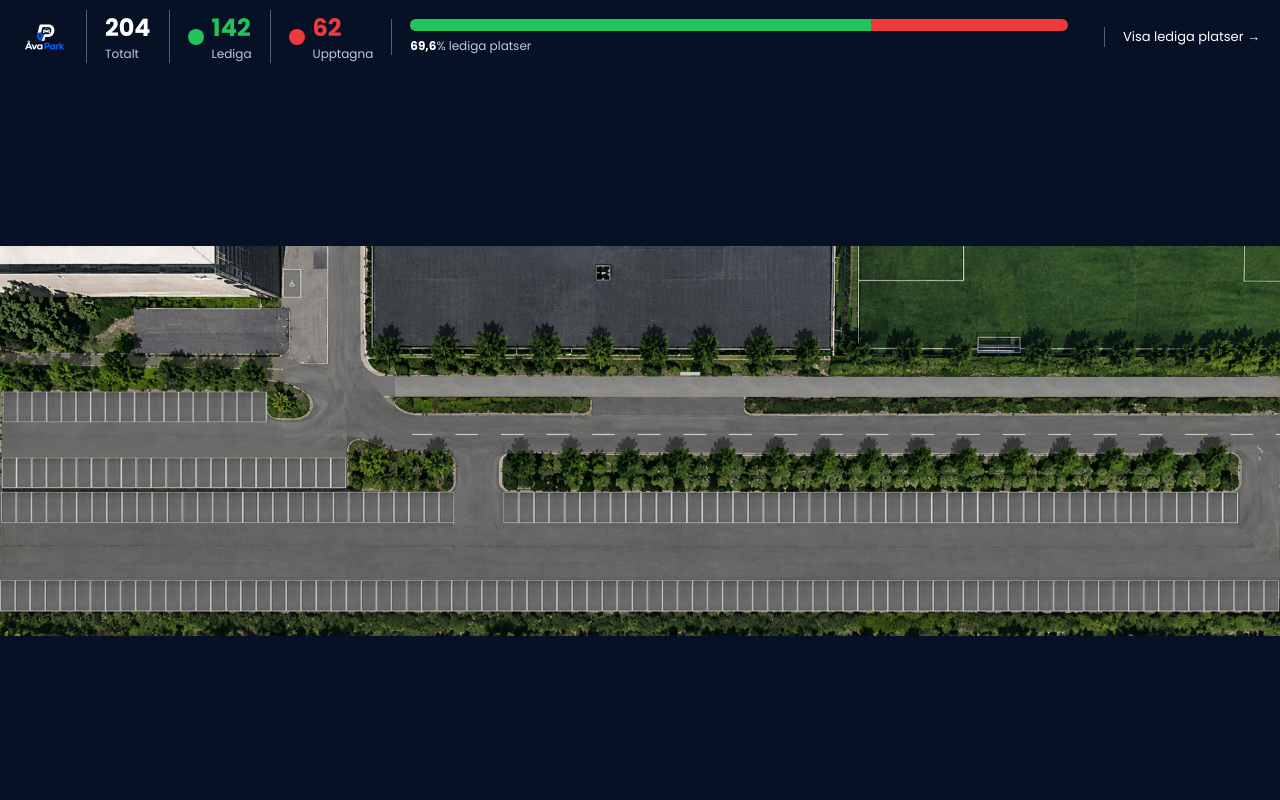
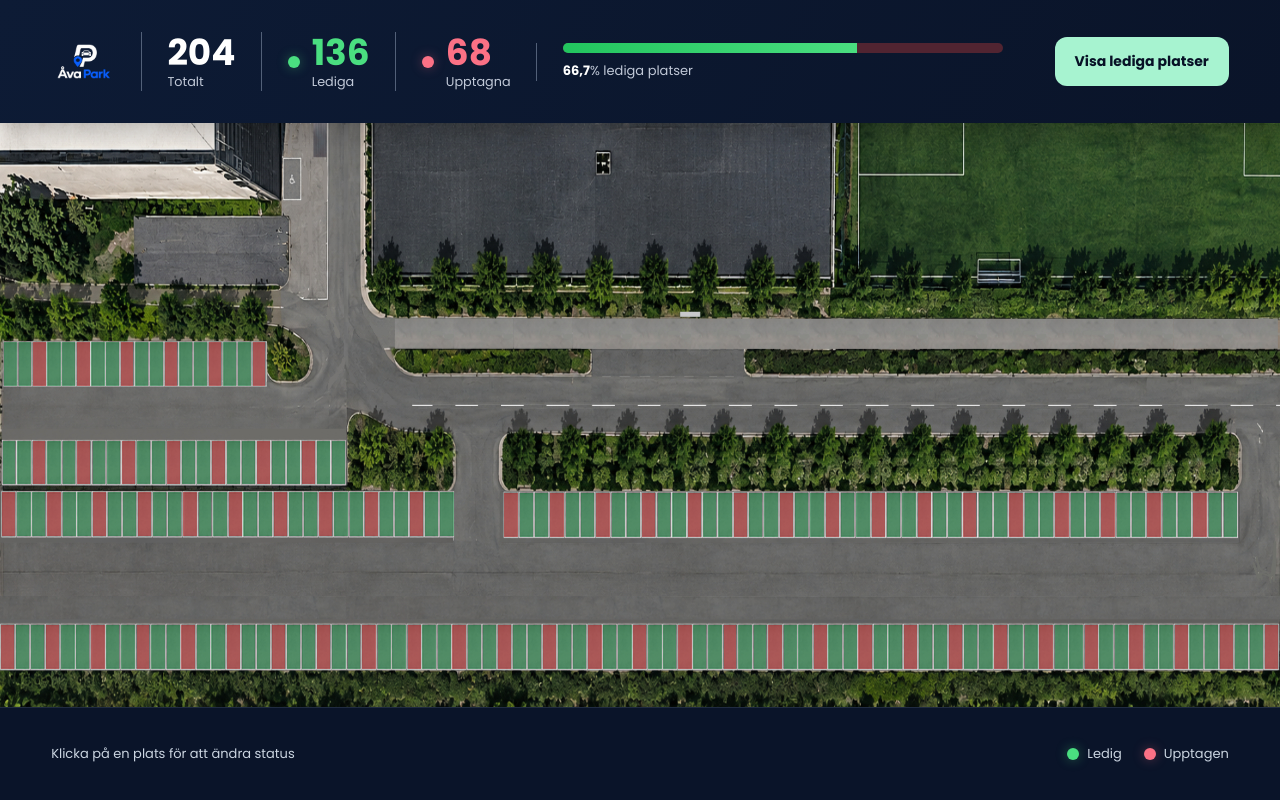
Before and after one commit to edu-kelyeb/Gymnasie-arbete-2026_Arvid-Lind-Kelvin-Yeboah, a plain HTML site: page index.html in a window 1280 px wide. Drawn offline with Linux system fonts and the light colour scheme; files whose address does not match are found by name.

Commit message:
Stor uppdatering
Parkeringsstatus är nu tillagdt. Det går att växla mellan upptagen och tagen på varje ruta.

Ja Ai krävdes då jag aldrig hade kommit på själv hur man skulle koda detta med den kunskapen jag har.

```diff
--- a/css/style.css
+++ b/css/style.css
@@ -2,7 +2,7 @@
   font-family: "Poppins";
   src: url("../annat/font/Poppins-Regular.ttf") format("truetype");
   font-style: normal;
-  font-weight: 300;
+  font-weight: 400;
   font-display: swap;
 }
 
@@ -15,158 +15,357 @@
 }
 
 body {
-  background-image: url("../annat/avaparkering.png");
-  background-color: #071126;
-  background-position: center calc(60%);
-  background-repeat: no-repeat;
-  background-size: contain;
-}
-
-.navbar {
-  position: fixed;
-  top: 0;
-  left: 0;
-  z-index: 1;
-  box-sizing: border-box;
   display: flex;
-  align-items: center;
-  justify-content: space-between;
-  gap: 18px;
-  width: 100%;
-  padding: 10px 20px;
+  flex-direction: column;
   color: #ffffff;
   background: #071126;
   font-family: "Poppins", sans-serif;
 }
 
-.navbar img {
-  display: block;
-  width: 48px;
+.toppmeny {
+  position: relative;
+  z-index: 1;
+  box-sizing: border-box;
+  display: flex;
+  flex: 0 0 auto;
+  align-items: center;
+  justify-content: space-between;
+  flex-wrap: wrap;
+  gap: clamp(16px, 2vw, 32px);
+  width: 100%;
+  padding: clamp(16px, 2.5vw, 32px) clamp(18px, 4vw, 64px);
+  color: #ffffff;
+  background: linear-gradient(120deg, #0d1b35, #0a1429);
+  box-shadow: 0 10px 28px rgb(0 0 0 / 24%);
 }
 
-.navbar > .totala-platser,
-.totala-platser-lediga,
-.totala-platser-upptagna {
+.logotyp img {
+  display: block;
+  width: clamp(56px, 5vw, 76px);
+}
+
+.toppmeny > .statistik-total,
+.statistik-lediga,
+.statistik-upptagna {
   display: flex;
   align-items: center;
-  gap: 8px;
-  padding-left: 18px;
+  gap: 12px;
+  padding-left: clamp(14px, 2vw, 28px);
   border-left: 1px solid #526078;
 }
 
-.totala-content,
-.lediga-content,
-.upptagna-content {
+.statistik-innehall,
+.statistik-lediga-innehall,
+.statistik-upptagna-innehall {
   display: flex;
   flex-direction: column;
 }
 
-.totala-content .totala-platser,
-.lediga-content .lediga-platser,
-.upptagna-content .upptagna-platser {
+.statistik-innehall .antal-total,
+.statistik-lediga-innehall .antal-lediga,
+.statistik-upptagna-innehall .antal-upptagna {
   color: #ffffff;
   font-family: "Poppins Bold", sans-serif;
-  font-size: 24px;
+  font-size: clamp(26px, 2.8vw, 38px);
+  line-height: 1.15;
 }
 
-.totala-content span,
-.lediga-content span,
-.upptagna-content span {
+.statistik-innehall span,
+.statistik-lediga-innehall span,
+.statistik-upptagna-innehall span {
   color: #c1c9d8;
-  font-size: 12px;
+  font-size: clamp(12px, 1vw, 14px);
 }
 
-.totala-platser-lediga .lediga-platser {
-  color: #20c45a;
+.statistik-lediga .antal-lediga {
+  color: #4ade80;
 }
 
-.totala-platser-upptagna .upptagna-platser {
-  color: #ed3b3b;
+.statistik-upptagna .antal-upptagna {
+  color: #fb7185;
 }
 
-.prick {
+.indikator {
   display: block;
-  flex: 0 0 16px;
-  width: 16px;
-  height: 16px;
+  flex: 0 0 12px;
+  width: 12px;
+  height: 12px;
   border-radius: 50%;
 }
 
-.totala-platser-lediga .prick {
-  background: #20c45a;
+.statistik-lediga .indikator,
+.indikator.ledig {
+  background: #4ade80;
+  box-shadow: 0 0 12px rgb(74 222 128 / 38%);
 }
 
-.totala-platser-upptagna .prick {
-  background: #ed3b3b;
+.statistik-upptagna .indikator,
+.indikator.upptagen {
+  background: #fb7185;
+  box-shadow: 0 0 12px rgb(251 113 133 / 35%);
 }
 
-.ledighet {
-  flex: 1;
+.tillganglighet {
+  flex: 1 1 160px;
   min-width: 150px;
-  padding: 0 18px;
+  padding: 0 clamp(12px, 2vw, 28px);
   border-left: 1px solid #526078;
 }
 
-.ledighet-bar {
+.tillganglighet-stapel {
   display: flex;
-  height: 12px;
-  margin-bottom: 6px;
+  height: 10px;
+  margin-bottom: 8px;
   overflow: hidden;
-  background: #ed3b3b;
+  background: #512431;
   border-radius: 10px;
 }
 
-.bar-lediga {
-  width: 70%;
-  background: #20c45a;
+.stapel-lediga {
+  width: 0;
+  background: linear-gradient(90deg, #22c55e, #4ade80);
+  transition: width 180ms ease;
 }
 
-.bar-upptagna {
+.stapel-upptagna {
   flex: 1;
 }
 
-.ledighet p {
+.tillganglighet p {
   color: #c1c9d8;
-  font-size: 12px;
+  font-size: 13px;
 }
 
-.ledighet .lediga-percent {
+.tillganglighet .procent-lediga {
   color: #ffffff;
   font-family: "Poppins Bold", sans-serif;
 }
 
-.navbar-action {
-  padding-left: 18px;
-  color: #ffffff;
-  border-left: 1px solid #526078;
+.meny-knapp {
+  padding: 14px 20px;
+  color: #071126;
+  background: #a7f3d0;
+  border: 0;
+  border-radius: 12px;
+  cursor: pointer;
+  font-family: "Poppins Bold", sans-serif;
+  font-size: 14px;
+  white-space: nowrap;
+  transition: background-color 150ms ease;
+}
+
+.meny-knapp:hover {
+  background: #6ee7b7;
+}
+
+#parkeringsomrade {
+  display: grid;
+  flex: 1 1 auto;
+  place-items: center;
+  min-height: 0;
+  overflow: hidden;
+}
+
+.kartyta {
+  position: relative;
+  flex: 0 0 auto;
+  width: 100%;
+  height: 100%;
+}
+
+.parkeringsbild,
+.parkeringsplatser {
+  position: absolute;
+  inset: 0;
+  display: block;
+  width: 100%;
+  height: 100%;
+}
+
+.parkeringsbild {
+  object-fit: fill;
+}
+
+.parkeringsrad {
+  position: absolute;
+}
+
+.parkeringsplats {
+  position: absolute;
+  top: 0;
+  box-sizing: border-box;
+  min-width: 0;
+  min-height: 0;
+  height: 100%;
+  padding: 0;
+  background: rgb(34 197 94 / 36%);
+  border: 0;
+  cursor: pointer;
+  transition:
+    background-color 120ms ease,
+    transform 120ms ease;
+}
+
+.parkeringsplats:hover {
+  z-index: 1;
+  background: rgb(74 222 128 / 78%);
+  transform: scale(1.12);
+}
+
+.parkeringsplats.upptagen {
+  background: rgb(239 68 68 / 48%);
+  border-color: rgb(254 202 202 / 82%);
+}
+
+.parkeringsplats.upptagen:hover {
+  background: rgb(248 113 113 / 82%);
+}
+
+#parkeringsomrade.visa-endast-lediga .parkeringsplats.upptagen {
+  visibility: hidden;
+}
+
+.bottenmeny {
+  display: flex;
+  flex: 0 0 auto;
+  align-items: center;
+  justify-content: space-between;
+  gap: 20px;
+  min-height: 64px;
+  padding: 14px clamp(18px, 4vw, 64px);
+  color: #cbd5e1;
+  background: #0a1429;
+  border-top: 1px solid rgb(148 163 184 / 16%);
   font-size: 13px;
-  text-decoration: none;
+}
+
+.teckenforklaring {
+  display: flex;
+  align-items: center;
+  gap: 22px;
+}
+
+.teckenforklaring span {
+  display: inline-flex;
+  align-items: center;
+  gap: 8px;
   white-space: nowrap;
 }
 
-.navbar-action:hover {
-  text-decoration: underline;
+.meny-knapp:focus-visible,
+.parkeringsplats:focus-visible {
+  outline: 3px solid #facc15;
+  outline-offset: 3px;
 }
 
-@media (max-width: 750px) {
-  .navbar {
-    flex-wrap: wrap;
-    gap: 12px;
-    padding: 10px;
+@media (max-width: 1050px) {
+  .toppmeny {
+    display: grid;
+    grid-template-columns:
+      minmax(100px, 1fr) repeat(3, minmax(70px, 0.6fr)) minmax(130px, 1fr)
+      auto;
+    gap: clamp(8px, 1.2vw, 14px);
+    padding: 18px clamp(14px, 2.4vw, 24px);
   }
 
-  .navbar > .totala-platser,
-  .totala-platser-lediga,
-  .totala-platser-upptagna {
+  .tillganglighet {
+    flex-basis: auto;
+  }
+}
+
+@media (max-width: 800px) {
+  .toppmeny {
+    display: grid;
+    grid-template-columns: repeat(3, minmax(0, 1fr));
+    gap: 12px;
+    padding: 14px;
+  }
+
+  .logotyp img {
+    width: 52px;
+  }
+
+  .logotyp {
+    grid-column: 1;
+    grid-row: 1;
+  }
+
+  .toppmeny > .statistik-total {
+    grid-column: 1;
+  }
+
+  .statistik-lediga {
+    grid-column: 2;
+  }
+
+  .statistik-upptagna {
+    grid-column: 3;
+  }
+
+  .toppmeny > .statistik-total,
+  .statistik-lediga,
+  .statistik-upptagna {
+    grid-row: 2;
+    gap: 8px;
     padding-left: 10px;
   }
 
-  .ledighet {
-    flex-basis: 100%;
-    order: 1;
+  .statistik-innehall .antal-total,
+  .statistik-lediga-innehall .antal-lediga,
+  .statistik-upptagna-innehall .antal-upptagna {
+    font-size: 24px;
   }
 
-  .navbar-action {
-    margin-left: auto;
+  .tillganglighet {
+    grid-column: 1 / -1;
+    grid-row: 3;
+    padding: 0;
+    border-left: 0;
+  }
+
+  .meny-knapp {
+    grid-column: 2 / -1;
+    grid-row: 1;
+    justify-self: end;
+    padding: 12px 14px;
+    font-size: 12px;
+  }
+
+  .bottenmeny {
+    min-height: 58px;
+    gap: 12px;
+    padding: 12px 14px;
+    font-size: 11px;
+  }
+
+  .teckenforklaring {
+    gap: 12px;
   }
 }
+
+@media (max-width: 640px) {
+  .kartyta {
+    height: auto;
+    max-height: 100%;
+    aspect-ratio: 1919 / 584;
+  }
+}
+
+@media (max-width: 380px) {
+  .toppmeny > .statistik-total,
+  .statistik-lediga,
+  .statistik-upptagna {
+    padding-left: 7px;
+  }
+
+  .statistik-innehall .antal-total,
+  .statistik-lediga-innehall .antal-lediga,
+  .statistik-upptagna-innehall .antal-upptagna {
+    font-size: 21px;
+  }
+
+  .bottenmeny {
+    align-items: flex-start;
+    flex-direction: column;
+  }
+}
--- a/index.html
+++ b/index.html
@@ -8,44 +8,58 @@
     <link rel="stylesheet" href="css/style.css" />
   </head>
   <body>
-    <nav class="navbar">
-      <a class="logo" href="index.html">
+    <nav class="toppmeny">
+      <a class="logotyp" href="index.html">
         <img src="annat/logo.png" alt="Åva Park" />
       </a>
-      <div class="totala-platser">
-        <div class="totala-content">
-          <p class="totala-platser">204</p>
+      <div class="statistik-total">
+        <div class="statistik-innehall">
+          <p class="antal-total">0</p>
           <span>Totalt</span>
         </div>
       </div>
-      <div class="totala-platser-lediga">
-        <span class="prick"></span>
-        <div class="lediga-content">
-          <p class="lediga-platser">142</p>
+      <div class="statistik-lediga">
+        <span class="indikator"></span>
+        <div class="statistik-lediga-innehall">
+          <p class="antal-lediga">0</p>
           <span>Lediga</span>
         </div>
       </div>
-      <div class="totala-platser-upptagna">
-        <span class="prick"></span>
-        <div class="upptagna-content">
-          <p class="upptagna-platser">62</p>
+      <div class="statistik-upptagna">
+        <span class="indikator"></span>
+        <div class="statistik-upptagna-innehall">
+          <p class="antal-upptagna">0</p>
           <span>Upptagna</span>
         </div>
       </div>
-      <div class="ledighet">
-        <div class="ledighet-bar">
-          <span class="bar-lediga"></span>
-          <span class="bar-upptagna"></span>
+      <div class="tillganglighet">
+        <div class="tillganglighet-stapel">
+          <span class="stapel-lediga"></span>
+          <span class="stapel-upptagna"></span>
         </div>
-        <p><span class="lediga-percent">69,6</span>% lediga platser</p>
+        <p><span class="procent-lediga">0</span>% lediga platser</p>
       </div>
-      <a
-        class="navbar-action"
-        href="(#funktion-där-man-kommer-kunna-plinga-lediga-platser??)"
-        >Visa lediga platser →</a
-      >
+      <button class="meny-knapp" id="filtrera-knapp" type="button">
+        Visa lediga platser
+      </button>
     </nav>
-    <main id="parking-map"></main>
+    <main id="parkeringsomrade">
+      <div class="kartyta">
+        <img
+          class="parkeringsbild"
+          src="annat/avaparkering.png"
+          alt="Karta över parkeringsplatser"
+        />
+        <div class="parkeringsplatser"></div>
+      </div>
+    </main>
+    <nav class="bottenmeny">
+      <span>Klicka på en plats för att ändra status</span>
+      <div class="teckenforklaring">
+        <span><i class="indikator ledig"></i>Ledig</span>
+        <span><i class="indikator upptagen"></i>Upptagen</span>
+      </div>
+    </nav>
     <script src="js/script.js"></script>
   </body>
 </html>
--- /dev/null
+++ b/js/script.js
@@ -0,0 +1,165 @@
+const kartBredd = 1919;
+const kartHojd = 584;
+const rader = [
+  {
+    topp: 219,
+    hojd: 44,
+    kanter: [
+      [5, 5], [25, 27], [47, 49], [69, 70], [91, 92], [113, 114],
+      [135, 136], [157, 158], [178, 180], [200, 202], [222, 224],
+      [244, 246], [266, 268], [288, 290], [310, 312], [332, 334],
+      [354, 356], [376, 378], [398, 399],
+    ],
+  },
+  {
+    topp: 318,
+    hojd: 43,
+    kanter: [
+      [2, 3], [23, 25], [46, 48], [68, 70], [91, 93], [113, 115],
+      [135, 138], [158, 160], [180, 182], [203, 205], [225, 227],
+      [248, 250], [270, 272], [293, 295], [315, 317], [337, 339],
+      [360, 362], [382, 384], [405, 407], [427, 429], [450, 452],
+      [472, 474], [494, 497], [517, 518],
+    ],
+  },
+  {
+    topp: 369,
+    hojd: 44,
+    kanter: [
+      [2, 2], [23, 25], [46, 47], [68, 70], [91, 93], [114, 115],
+      [136, 138], [159, 161], [182, 183], [204, 206], [227, 229],
+      [249, 251], [272, 274], [295, 297], [317, 319], [340, 342],
+      [363, 364], [385, 387], [408, 410], [431, 432], [453, 455],
+      [476, 478], [498, 500], [521, 523], [544, 546], [566, 568],
+      [589, 591], [612, 613], [634, 636], [657, 659], [680, 680],
+    ],
+  },
+  {
+    topp: 370,
+    hojd: 44,
+    kanter: [
+      [755, 755], [776, 778], [799, 801], [822, 824], [845, 847],
+      [868, 870], [891, 893], [914, 916], [937, 939], [960, 962],
+      [982, 985], [1005, 1007], [1028, 1030], [1051, 1053],
+      [1074, 1076], [1097, 1099], [1120, 1122], [1143, 1145],
+      [1166, 1168], [1189, 1191], [1212, 1214], [1235, 1237],
+      [1258, 1260], [1281, 1283], [1304, 1306], [1327, 1329],
+      [1350, 1352], [1373, 1375], [1396, 1398], [1418, 1421],
+      [1441, 1443], [1464, 1466], [1487, 1489], [1510, 1512],
+      [1533, 1535], [1556, 1558], [1579, 1581], [1602, 1604],
+      [1625, 1627], [1648, 1650], [1671, 1673], [1694, 1696],
+      [1717, 1719], [1740, 1742], [1763, 1765], [1786, 1788],
+      [1809, 1811], [1831, 1834], [1854, 1855],
+    ],
+  },
+  {
+    topp: 502,
+    hojd: 44,
+    kanter: [
+      [0, 0], [21, 23], [44, 46], [66, 68], [89, 91], [112, 113],
+      [134, 136], [157, 158], [179, 181], [202, 204], [224, 226],
+      [247, 249], [270, 271], [292, 294], [315, 316], [337, 339],
+      [360, 362], [382, 384], [405, 407], [428, 429], [450, 452],
+      [473, 474], [495, 497], [518, 520], [540, 542], [563, 565],
+      [586, 587], [608, 610], [631, 632], [653, 655], [676, 677],
+      [698, 700], [721, 723], [744, 745], [766, 768], [789, 790],
+      [811, 813], [834, 835], [856, 858], [879, 881], [902, 903],
+      [924, 926], [947, 948], [969, 971], [992, 993], [1014, 1016],
+      [1037, 1038], [1059, 1061], [1082, 1084], [1104, 1106],
+      [1127, 1129], [1149, 1151], [1172, 1174], [1195, 1196],
+      [1217, 1219], [1240, 1241], [1262, 1264], [1285, 1286],
+      [1307, 1309], [1330, 1331], [1352, 1354], [1375, 1377],
+      [1398, 1399], [1420, 1422], [1443, 1444], [1465, 1467],
+      [1488, 1489], [1510, 1512], [1533, 1535], [1556, 1557],
+      [1578, 1580], [1601, 1602], [1623, 1625], [1646, 1647],
+      [1668, 1670], [1691, 1692], [1713, 1715], [1736, 1737],
+      [1758, 1760], [1781, 1782], [1803, 1805], [1826, 1828],
+      [1848, 1850], [1871, 1873], [1893, 1895], [1916, 1916],
+    ],
+  },
+];
+
+const platser = [];
+const platsOverlag = document.querySelector(".parkeringsplatser");
+const parkeringsomrade = document.querySelector("#parkeringsomrade");
+const filtreraKnapp = document.querySelector("#filtrera-knapp");
+
+let visaEndastLediga = false;
+let platsNummer = 1;
+
+rader.forEach((rad) => {
+  const radElement = document.createElement("div");
+  radElement.className = "parkeringsrad";
+  radElement.style.left = "0";
+  radElement.style.top = `${(rad.topp / kartHojd) * 100}%`;
+  radElement.style.width = "100%";
+  radElement.style.height = `${(rad.hojd / kartHojd) * 100}%`;
+  platsOverlag.appendChild(radElement);
+
+  for (let platsIndex = 0; platsIndex < rad.kanter.length - 1; platsIndex += 1) {
+    const plats = document.createElement("button");
+    const arUpptagen = platsNummer % 3 === 0;
+    const vanster = rad.kanter[platsIndex][1] + 1;
+    const hoger = rad.kanter[platsIndex + 1][0];
+
+    plats.type = "button";
+    plats.className = arUpptagen
+      ? "parkeringsplats upptagen"
+      : "parkeringsplats ledig";
+    plats.title = `Plats ${platsNummer}: ${arUpptagen ? "upptagen" : "ledig"}`;
+    plats.style.left = `${(vanster / kartBredd) * 100}%`;
+    plats.style.width = `${((hoger - vanster) / kartBredd) * 100}%`;
+    radElement.appendChild(plats);
+
+    const platsinformation = {
+      knapp: plats,
+      upptagen: arUpptagen,
+      nummer: platsNummer,
+    };
+
+    platser.push(platsinformation);
+    plats.addEventListener("click", () => {
+      platsinformation.upptagen = !platsinformation.upptagen;
+      uppdateraPlats(platsinformation);
+      uppdateraStatistik();
+    });
+
+    platsNummer += 1;
+  }
+});
+
+function uppdateraPlats(plats) {
+  const tillstand = plats.upptagen ? "upptagen" : "ledig";
+  plats.knapp.className = `parkeringsplats ${tillstand}`;
+  plats.knapp.title = `Plats ${plats.nummer}: ${tillstand}`;
+}
+
+function uppdateraStatistik() {
+  const ledigaPlatser = platser.filter((plats) => !plats.upptagen).length;
+  const upptagnaPlatser = platser.length - ledigaPlatser;
+  const procentLediga = ((ledigaPlatser / platser.length) * 100)
+    .toFixed(1)
+    .replace(".", ",");
+
+  document.querySelector(".statistik-innehall .antal-total").textContent =
+    platser.length;
+  document.querySelector(".statistik-lediga-innehall .antal-lediga").textContent =
+    ledigaPlatser;
+  document.querySelector(".statistik-upptagna-innehall .antal-upptagna").textContent =
+    upptagnaPlatser;
+  document.querySelector(".procent-lediga").textContent = procentLediga;
+  document.querySelector(".stapel-lediga").style.width = `${(
+    (ledigaPlatser / platser.length) *
+    100
+  ).toFixed(1)}%`;
+}
+
+filtreraKnapp.addEventListener("click", () => {
+  visaEndastLediga = !visaEndastLediga;
+  parkeringsomrade.classList.toggle("visa-endast-lediga", visaEndastLediga);
+  filtreraKnapp.textContent = visaEndastLediga
+    ? "Visa alla platser"
+    : "Visa lediga platser";
+});
+
+uppdateraStatistik();
```
